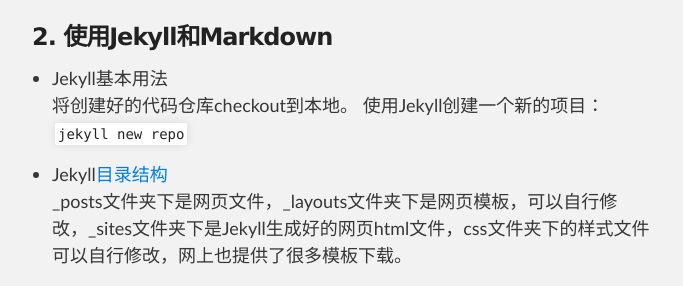
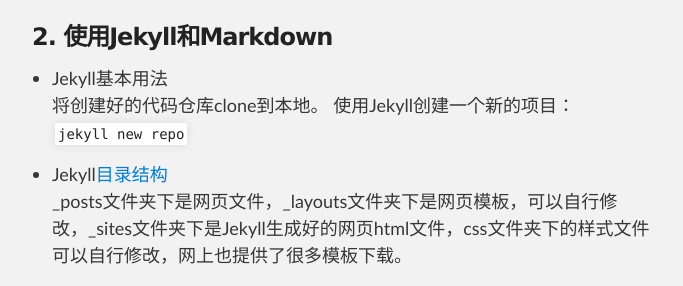
Before and after one commit to hokix/hokix.github.io, a Jekyll site: the page built from _posts/2014-03-08-how_to_work_with_github_io_and_jekyll.md, in a window 1280 px wide. Shown: the part 1182-1468 px from the top of the page, without its empty margins (298-981 px from the left). Built offline with Jekyll 4.4.1, drawn with Linux system fonts in a browser that asks for light colours; Markdown is read by kramdown in place of the engine named in the settings.

Commit message:
minor fix
checkout -> git clone
img width:100%

```diff
--- a/_posts/2014-03-08-how_to_work_with_github_io_and_jekyll.md
+++ b/_posts/2014-03-08-how_to_work_with_github_io_and_jekyll.md
@@ -31,7 +31,7 @@
 
 ###2. 使用Jekyll和Markdown
 - Jekyll基本用法
-将创建好的代码仓库checkout到本地。
+将创建好的代码仓库clone到本地。
 使用Jekyll创建一个新的项目：
 `jekyll new repo`
 
--- a/css/stylesheet.css
+++ b/css/stylesheet.css
@@ -97,6 +97,7 @@
   padding: 5px;
   margin: 10px 0 10px 0;
   border: 1px solid #ebebeb;
+  width: 100%;
 
   box-shadow: 0 0 5px #ebebeb;
   -webkit-box-shadow: 0 0 5px #ebebeb;
```
